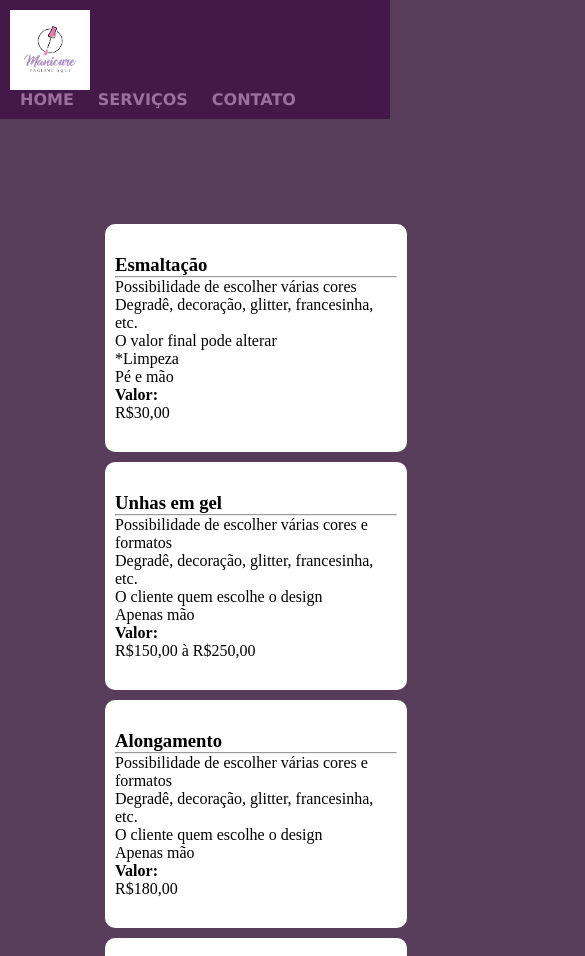
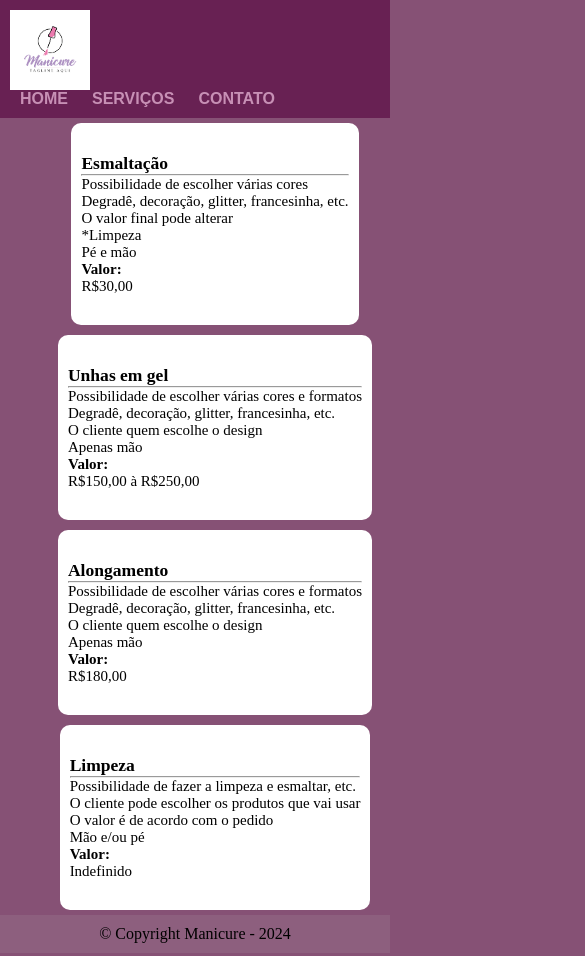
Before and after one commit to angeaiya/site_home, a plain HTML site: page servicos.html in a window 390 px wide. Shown: the top 956 px of the page, 585 px wide, since content can reach past the window. Drawn offline with Linux system fonts and the light colour scheme.

Commit message:
Update style3.css

```diff
--- a/style3.css
+++ b/style3.css
@@ -22,6 +22,12 @@ header{
     padding: 10px;
 }
 
+@media (max-width: 576px) {
+   header{
+      background-color: rgb(104, 33, 83) ;
+   }
+}
+
 header img{
    width: 80px;
    height: 80px;
@@ -36,12 +42,38 @@ header nav a{
   text-transform: uppercase;
 }
 
+@media (max-width: 576px) {
+   header nav a{
+      font-family:Arial, Helvetica, sans-serif;
+      font-weight: bold;
+      text-decoration: none;
+      padding: 10px;
+      color:rgb(199, 144, 181);
+      text-transform: uppercase;
+   }
+
+}
+
 nav a:hover{
     color: #f588ff;
+    font-size: 14px;
 }
 
+@media (max-width: 576px){
+   nav a:hover{
+      color: #ce53a9;
+      font-size: 14px;
+   }
+
+}
 body{
   background-color: rgb(87, 61, 90);
+}
+
+@media (max-width: 576px){
+   body{
+      background-color: rgb(134, 81, 117) ;
+   }
 }
 
 section{
@@ -50,6 +82,13 @@ section{
    padding: 30px 10px 30px 10px;
    border-radius: 10px;
    text-align: left;
+   font-size: 20px;
+}
+
+@media (max-width: 576px) {
+  section{
+   font-size: 15px;
+  }
 }
 
 section form{
@@ -72,10 +111,10 @@ main {
    display: flex;
    justify-content: space-around;
    flex-wrap: wrap;
-   width: 80%;
+   width: 100%;
    border-radius: 30px;
    margin: 0 auto;
-   padding: 100px;
+   padding: 0px 250px 0px 20px;
 }
 
 footer{
@@ -85,3 +124,11 @@ footer{
   background-color:  rgb(112, 79, 116);
   padding: 10px 10px 10px 10px;
 }
+
+@media (max-width: 576px) {
+   footer{
+      background-color: rgb(141, 95, 126)
+
+   }
+
+}
```
